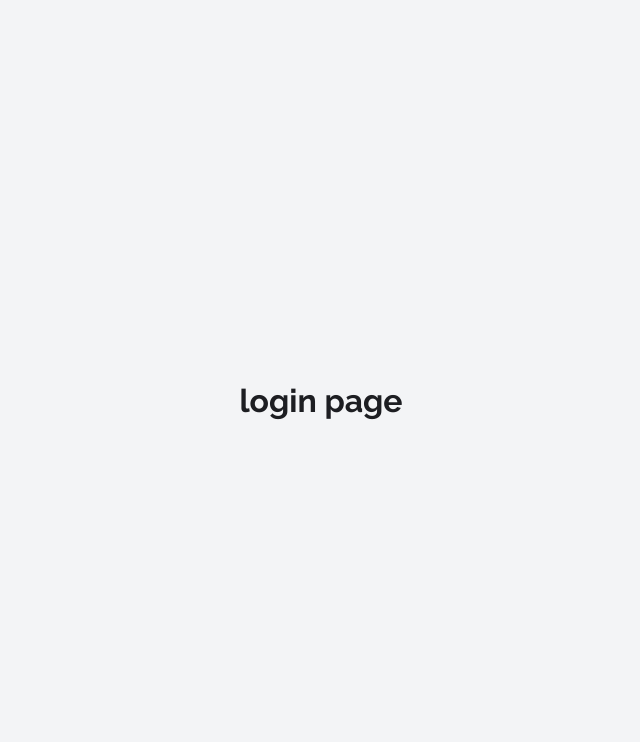
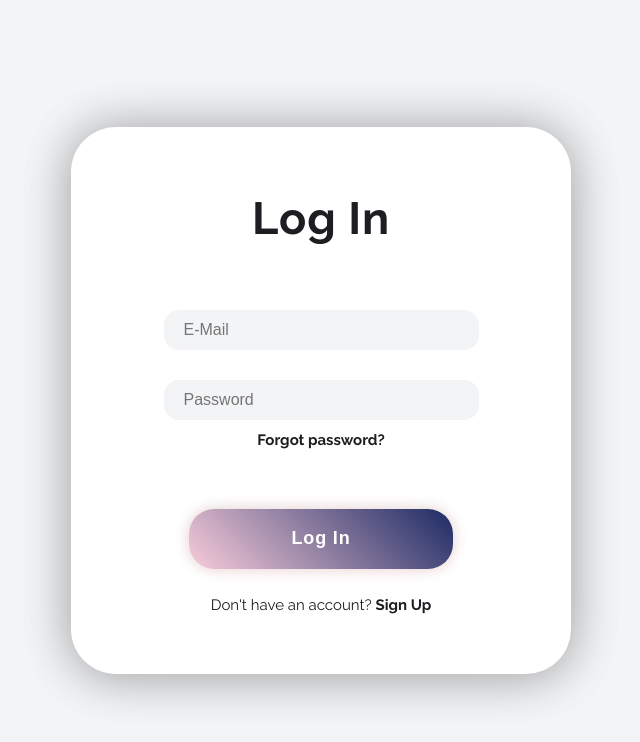
Before and after one commit to haythembensouissi/Better-body, a Next.js app in the folder client/: page /login in a window 1280 px wide. Shown: the top 742 px of the page, without its empty margins (319-959 px from the left). Built offline with nearby package versions, Linux system fonts and the light colour scheme.

Commit message:
sign up done

```diff
--- a/client/pages/login.tsx
+++ b/client/pages/login.tsx
@@ -1,11 +1,52 @@
+
 function login (){
     return(
-        <div>
-            <h1>
-                login page
-            </h1>
+
+<div className="container">
+
+<div className="login-signup-cards">
+
+  <div className="login-card">
+
+    <div className="login-card-items">
+
+      <h1 className="login-tag">Log In</h1>
+
+      <form className="form-items">
+
+        <input className="email-item" type="email" placeholder="E-Mail" />
+
+        <div className="password-item">
+
+          <input type="password" placeholder="Password" />
+
+          <div className="forgot-password-item">
+
+            <a href="#">Forgot password?</a>
+
+          </div>
 
         </div>
+
+        <button className="button-item" type="button">Log In</button>
+
+        <div className="create-account-item">
+
+     <a href="/signup">Don't have an account? <span>Sign Up</span></a>
+
+        </div>
+
+      </form>
+
+    </div>
+
+  </div>
+
+
+
+</div>
+
+</div>
     )
 }
 export default login
```
Also changed, not shown: client/pages/User.tsx (+1 -34 lines), client/pages/signup.tsx (+31 -35 lines).
